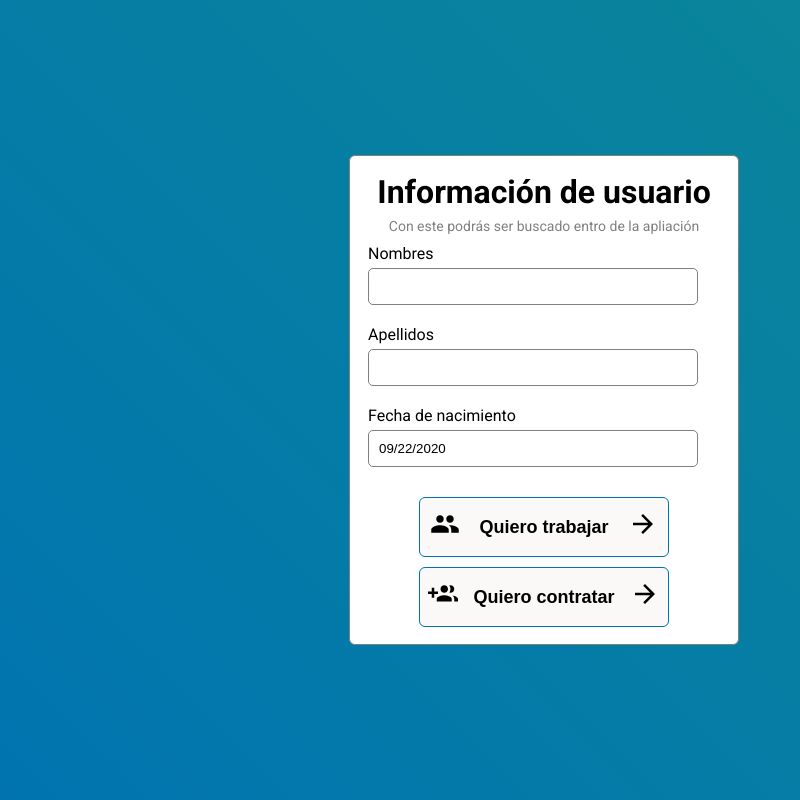
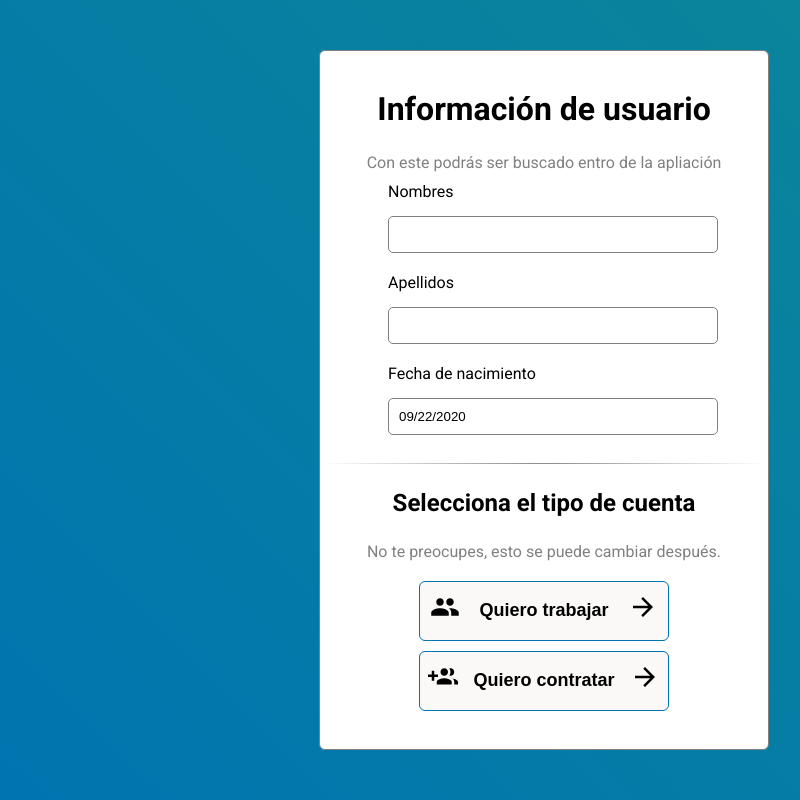
Before and after one commit to platzimaster-wedeal/wefront, a React app: page /register/userdata in a window 1280 px wide. Shown: the whole page, without its empty margins (96-896 px from the left). Built offline with nearby package versions, Linux system fonts and the light colour scheme.

Commit message:
REDUX is working and userdata component improved also companyData component created

```diff
--- a/src/actions/index.js
+++ b/src/actions/index.js
@@ -0,0 +1,7 @@
+
+export const registerRequest = (payload) => {
+  return {
+    type: 'REGISTER_REQUEST',
+    payload,
+  };
+};
--- a/src/assets/styles/components/Signup.scss
+++ b/src/assets/styles/components/Signup.scss
@@ -43,6 +43,9 @@
       border-radius: 5px;
       padding-left: 10px;
     }
+    .errorPassword {
+      border: 1px color red;
+    }
     .signup__form-error {
       margin-top: -20px;
       margin-left: 20px;
--- a/src/assets/styles/components/Signup1.scss
+++ b/src/assets/styles/components/Signup1.scss
@@ -9,27 +9,28 @@
 }
 
 .signup1 {
-  img {
-    width: 500px;
-    position: relative;
-    left: -70px;
-    bottom: 20px;
-  }
+  height: 700px;
+  width: 450px;
 
   h1 {
     margin: 0 auto;
-    margin-bottom: 2px;
+    margin-bottom: 25px;
   }
 
   &__form1 {
     display: flex;
     flex-direction: column;
     justify-content: center;
+    align-items: center;
     background-color: $color-ligth1;
     border: 1px solid grey;
     border-radius: 6px;
-    height: 490px;
-    width: 390px;
+    height: 100%;
+    max-width: 450px;
+    section {
+      display: flex;
+      flex-direction: column;
+    }
     label {
       margin-left: 18px;
       margin-bottom: 10px;
@@ -52,6 +53,9 @@
     }
     .signup1__form-section {
       margin: 0 auto;
+      display: flex;
+      flex-direction: column;
+      align-items: center;
     }
     .signup1__form-button {
       display: flex;
@@ -76,11 +80,22 @@
         font-size: 30px;
       }
     }
+    hr {
+      width: 100%;
+      border: 0;
+      height: 1px;
+      background-image: linear-gradient(
+        to right,
+        rgba(0, 0, 0, 0),
+        rgba(0, 0, 0, 0.459),
+        rgba(0, 0, 0, 0)
+      );
+      margin-bottom: 25px;
+    }
     p {
-      font-size: 14px;
+      font-size: 16px;
       color: grey;
       margin: 0 auto;
-      margin-top: 5px;
       margin-bottom: 10px;
     }
     a {
--- a/src/components/App.js
+++ b/src/components/App.js
@@ -6,6 +6,8 @@ import "../assets/styles/App.scss";
 // pages
 import Signup from "../container/Signup";
 import Signup1 from "../container/Signup1";
+import Skills from "../container/Skills";
+import CompanyData from "../container/CompanyData";
 
 const App = () => {
   return (
@@ -13,6 +15,8 @@ const App = () => {
       <Switch>
         <Route exact path="/register" component={Signup} />
         <Route exact path="/register/userdata" component={Signup1} />
+        <Route exact path="/register/selectSkills" component={Skills} />
+        <Route exact path="/register/copanydata" component={CompanyData} />
       </Switch>
     </BrowserRouter>
   );
--- a/src/components/SelectDate.js
+++ b/src/components/SelectDate.js
@@ -4,11 +4,18 @@ import "react-datepicker/dist/react-datepicker.css";
 
 const SelectDate = (props) => {
   const [startDate, setStartDate] = useState(new Date());
+  const handleChange = (date) => {
+    setStartDate(date);
+    props.setState({
+      ...props.state,
+      birth: date.toDateString(),
+    });
+  };
   return (
     <DatePicker
       className={props.className}
       selected={startDate}
-      onChange={(date) => setStartDate(date)}
+      onChange={handleChange}
       peekNextMonth
       showMonthDropdown
       showYearDropdown
--- /dev/null
+++ b/src/container/CompanyData.js
@@ -0,0 +1,21 @@
+import React, { Fragment } from "react";
+import {connect} from 'react-redux'
+
+
+const CompanyData = ({user}) => {
+  console.log(user)
+  return (
+    <Fragment>
+      <h1>Hola desde Company Data selections</h1>
+    </Fragment>
+  );
+};
+
+const mapStateToProps = (state) => {
+  console.log(state)
+
+  return {
+    user: state.user
+  };
+};
+export default connect(mapStateToProps, null)(CompanyData);
--- a/src/container/Signup.js
+++ b/src/container/Signup.js
@@ -1,9 +1,7 @@
-/*  ----- SIGNUP ------ /*
-  The signup component, where the user must instruce an email and a password
-  to get into the app
-/* ------------- */
+import React, { Fragment, useState } from "react";
+import { connect } from "react-redux";
+import { registerRequest } from "../actions";
 
-import React, { Fragment, useState } from "react";
 import "../assets/styles/components/Signup.scss";
 import logo from "../assets/static/WD4.png";
 
@@ -32,7 +30,6 @@ const Signup = (props) => {
 
   const handleSubmit = (event) => {
     event.preventDefault();
-
     if (form.password !== form.cpassword) {
       setErrorPassword({
         ...errorPassword,
@@ -43,6 +40,7 @@ const Signup = (props) => {
         password: "",
         cpassword: "",
       });
+
       return false;
     }
 
@@ -57,6 +55,7 @@ const Signup = (props) => {
         password: "",
         cpassword: "",
       });
+
       return false;
     }
 
@@ -71,8 +70,10 @@ const Signup = (props) => {
         password: "",
         cpassword: "",
       });
+
       return false;
     }
+    props.registerRequest(form);
     props.history.push("/register/userdata");
   };
 
@@ -149,4 +150,8 @@ const Signup = (props) => {
   );
 };
 
-export default Signup;
+const mapDispatchToProps = {
+  registerRequest,
+};
+
+export default connect(null, mapDispatchToProps)(Signup);
--- a/src/container/Signup1.js
+++ b/src/container/Signup1.js
@@ -1,30 +1,109 @@
-import React, { Fragment } from "react";
+import React, { Fragment, useState } from "react";
+import { connect } from "react-redux";
+import { registerRequest } from "../actions";
 import "../assets/styles/components/Signup1.scss";
 import { MdPeople, MdArrowForward, MdGroupAdd } from "react-icons/md";
 
 // compontents
 import SelectDate from "../components/SelectDate";
 
-const Signup1 = () => {
+const Signup1 = (props) => {
+  const [form, setValues] = useState({
+    name: "",
+    lastname: "",
+    birth: "",
+    isWorker: false,
+    isCompany: false,
+  });
+
+  const handleChange = (event) => {
+    setValues({
+      ...form,
+      [event.target.name]: event.target.value,
+    });
+  };
+  const handleWorkerClick = (event) => {
+    setValues({
+      ...form,
+      isWorker: true
+    })
+  }
+  const handleCompanyClick = (event) => {
+    setValues({
+      ...form,
+      isCompany: true
+    })
+  }
+  const handleSubmit = (event) => {
+    event.preventDefault()
+    if(form.name === "" || form.lastname === "" || form.birth === "") {
+      return false
+    }
+    if(form.isWorker === true) {
+      props.registerRequest({
+        ...props.user,
+        name: form.name,
+        lastname: form.lastname,
+        birth: form.birth,
+        isWorker: form.isWorker,
+        isCompany: form.isCompany
+      })
+      props.history.push('/register/selectSkills')
+    }
+    if (form.isCompany === true) {
+      props.registerRequest({
+        ...props.user,
+        name: form.name,
+        lastname: form.lastname,
+        birth: form.birth,
+        isWorker: form.isWorker,
+        isCompany: form.isCompany
+      })
+      props.history.push('/register/copanydata')
+    }
+
+
+  }
+
   return (
     <Fragment>
       <div className="container1">
         <div className="signup1">
-          <form className="signup1__form1">
+          <form onSubmit={handleSubmit} className="signup1__form1">
             <h1>Información de usuario</h1>
             <p>Con este podrás ser buscado entro de la apliación</p>
             <section>
               <label className="signup1__form-label">Nombres</label>
-              <input className="signup1__form-input" type="text" />
+              <input
+                onChange={handleChange}
+                className="signup1__form-input"
+                name="name"
+                value={form.name}
+                type="text"
+              />
               <label className="signup1__form-label">Apellidos</label>
-              <input className="signup1__form-input" type="text" />
+              <input
+                onChange={handleChange}
+
+                className="signup1__form-input"
+                name="lastname"
+                value={form.lastname}
+                type="text"
+              />
             </section>
             <section>
               <label className="signup1__form-label">Fecha de nacimiento</label>
-              <SelectDate className="signup1__form-input" />
+              <SelectDate
+                state={form}
+                setState={setValues}
+                className="signup1__form-input"
+              />
             </section>
+            <hr />
             <section className="signup1__form-section">
-              <button className="signup1__form-button">
+              <h1>Selecciona el tipo de cuenta</h1>
+              <p>No te preocupes, esto se puede cambiar después.</p>
+              <button onClick={handleWorkerClick}  className="signup1__form-button">
                 <i>
                   <MdPeople />
                 </i>
@@ -33,7 +112,7 @@ const Signup1 = () => {
                   <MdArrowForward />
                 </i>
               </button>
-              <button className="signup1__form-button">
+              <button onClick={handleCompanyClick} className="signup1__form-button">
                 <i>
                   <MdGroupAdd />
                 </i>
@@ -49,5 +128,16 @@ const Signup1 = () => {
     </Fragment>
   );
 };
+const mapStateToProps = (state) => {
+  console.log(state)
 
-export default Signup1;
+  return {
+    user: state.user
+  };
+};
+
+const mapDistpatchToProps = {
+  registerRequest,
+};
+
+export default connect(mapStateToProps, mapDistpatchToProps)(Signup1);
--- /dev/null
+++ b/src/container/Skills.js
@@ -0,0 +1,21 @@
+import React, { Fragment } from "react";
+import {connect} from 'react-redux'
+
+
+const Skills = ({user}) => {
+  console.log(user)
+  return (
+    <Fragment>
+      <h1>Hola desde el selector de skills</h1>
+    </Fragment>
+  );
+};
+
+const mapStateToProps = (state) => {
+  console.log(state)
+
+  return {
+    user: state.user
+  };
+};
+export default connect(mapStateToProps, null)(Skills);
--- a/src/index.js
+++ b/src/index.js
@@ -5,8 +5,10 @@ import { Provider } from "react-redux";
 import reducer from "./reducers/index";
 import { createStore } from "redux";
 
-// Global statse
-const initialState = {};
+// Global state
+const initialState = {
+  "user": {},
+};
 const store = createStore(reducer, initialState);
 
 // Render del componente principal al HTML
--- a/src/reducers/index.js
+++ b/src/reducers/index.js
@@ -1,8 +1,10 @@
 const reducer = (state, action) => {
-  switch ("") {
-    case "":
-      return { ...state };
-      break;
+  switch (action.type) {
+    case "REGISTER_REQUEST":
+      return {
+        ...state,
+        user: action.payload,
+      };
 
     default:
       return state;
--- a/webpack.config.js
+++ b/webpack.config.js
@@ -58,6 +58,7 @@ module.exports = {
       },
     ],
   },
+
   plugins: [
     new HtmlWebpackPlugin({
       template: "public/index.html",
```
